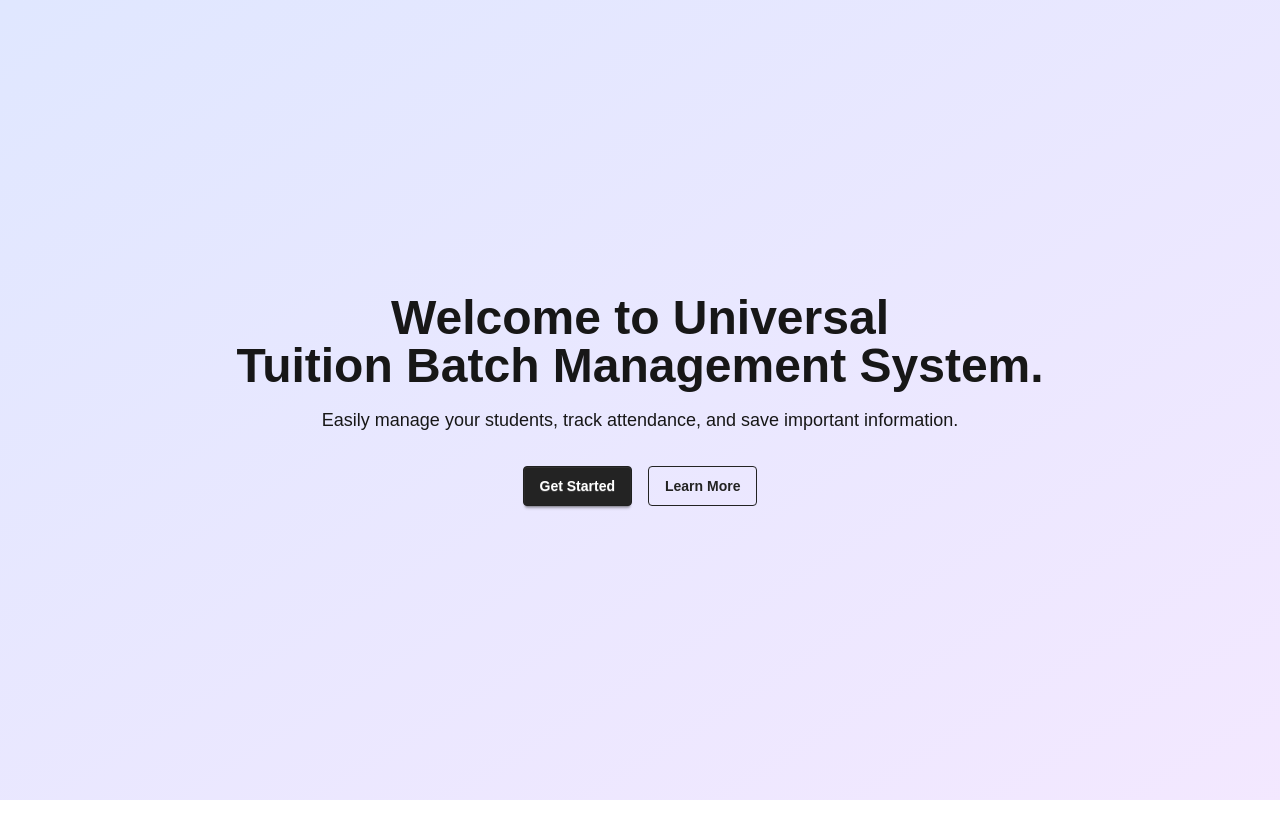
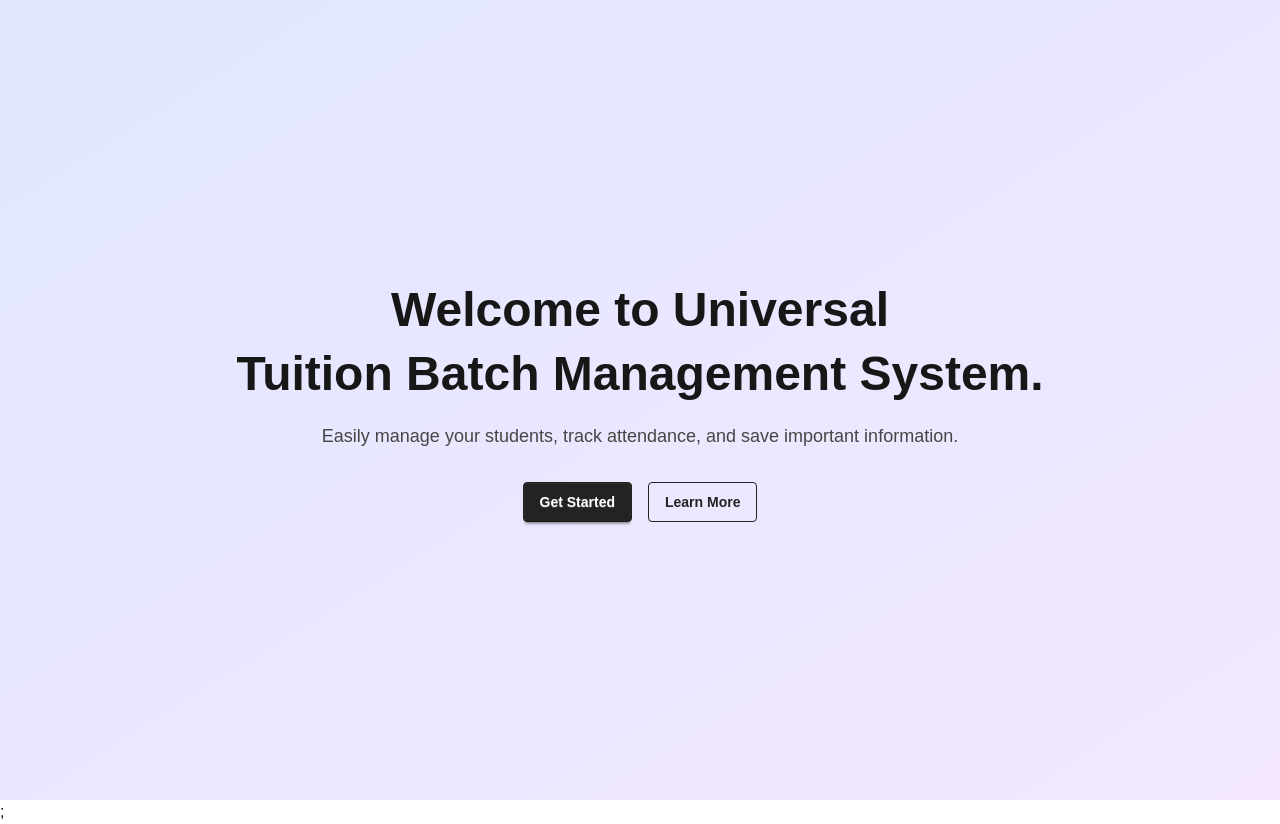
Before and after one commit to misbahulhoq/tuitionbatch, a Next.js app: page / in a window 1280 px wide. Before the commit the page ends 800 px from the top, so only its background shows below. Built offline with nearby package versions, Linux system fonts and the light colour scheme; no server answers.

Commit message:
installed prettier plugin and ui imporvement

```diff
--- a/package.json
+++ b/package.json
@@ -25,6 +25,8 @@
     "daisyui": "^5.0.0",
     "eslint": "^9",
     "eslint-config-next": "15.2.0",
+    "prettier": "^3.5.3",
+    "prettier-plugin-tailwindcss": "^0.6.11",
     "tailwindcss": "^4",
     "typescript": "^5"
   }
--- /dev/null
+++ b/src/app/Provider.tsx
@@ -0,0 +1,13 @@
+"use client";
+import { SessionProvider } from "next-auth/react";
+import React, { ReactNode } from "react";
+
+const Provider = ({ children }: { children: ReactNode }) => {
+  return (
+    <SessionProvider>
+      <div>{children}</div>;
+    </SessionProvider>
+  );
+};
+
+export default Provider;
--- a/src/app/globals.css
+++ b/src/app/globals.css
@@ -32,3 +32,15 @@ body {
   background: var(--background);
   font-family: Arial, Helvetica, sans-serif;
 }
+
+@layer utilities {
+  .container-center {
+    @apply mx-auto w-11/12 max-w-[1540px];
+  }
+}
+
+@layer base {
+  p {
+    color: #464646;
+  }
+}
--- a/src/app/layout.tsx
+++ b/src/app/layout.tsx
@@ -1,6 +1,7 @@
 import type { Metadata } from "next";
 import { Geist, Geist_Mono } from "next/font/google";
 import "./globals.css";
+import Provider from "./Provider";
 
 const geistSans = Geist({
   variable: "--font-geist-sans",
@@ -27,7 +28,7 @@ export default function RootLayout({
       <body
         className={`${geistSans.variable} ${geistMono.variable} antialiased `}
       >
-        {children}
+        <Provider>{children}</Provider>
       </body>
     </html>
   );
--- a/src/app/login/page.tsx
+++ b/src/app/login/page.tsx
@@ -3,6 +3,7 @@ import React from "react";
 import { motion } from "framer-motion";
 import { FcGoogle } from "react-icons/fc";
 import Link from "next/link";
+import { signIn } from "next-auth/react";
 
 const LoginPage = () => {
   return (
@@ -29,7 +30,13 @@ const LoginPage = () => {
           Login with Google
         </button>
         <span className="divider divide-primary">or</span>
-        <Link href={`/signup`} className="text-secondary">
+        <Link
+          href={`/signup`}
+          className="text-secondary"
+          onClick={() => {
+            signIn("google");
+          }}
+        >
           Continue with Email
         </Link>
       </motion.div>
--- a/src/app/page.tsx
+++ b/src/app/page.tsx
@@ -2,25 +2,28 @@
 import React from "react";
 import { motion } from "framer-motion";
 import Link from "next/link";
+import { useSession } from "next-auth/react";
 
 const WelcomePage = () => {
+  const { data } = useSession();
+  console.log(data);
   return (
-    <div className="min-h-screen flex flex-col items-center justify-center bg-gradient-to-br from-indigo-100 to-purple-100 ">
+    <div className="flex min-h-screen flex-col items-center justify-center bg-gradient-to-br from-indigo-100 to-purple-100">
       <motion.div
         initial={{ opacity: 0, y: -50 }}
         animate={{ opacity: 1, y: 0 }}
         transition={{ duration: 1 }}
-        className="text-center"
+        className="container-center text-center"
       >
-        <h1 className="text-5xl font-bold mb-4">
+        <h1 className="mb-4 text-5xl leading-16 font-bold">
           Welcome to Universal <br />
           Tuition Batch Management System.
         </h1>
-        <p className="text-lg mb-8">
+        <p className="mb-8 text-lg">
           Easily manage your students, track attendance, and save important
           information.
         </p>
-        <div className="flex gap-4 justify-center">
+        <div className="flex justify-center gap-4">
           <Link href={`/login`} className="btn btn-primary">
             Get Started
           </Link>
```
Also changed, not shown: 2 other files (tests, documents, lock files or other folders).
